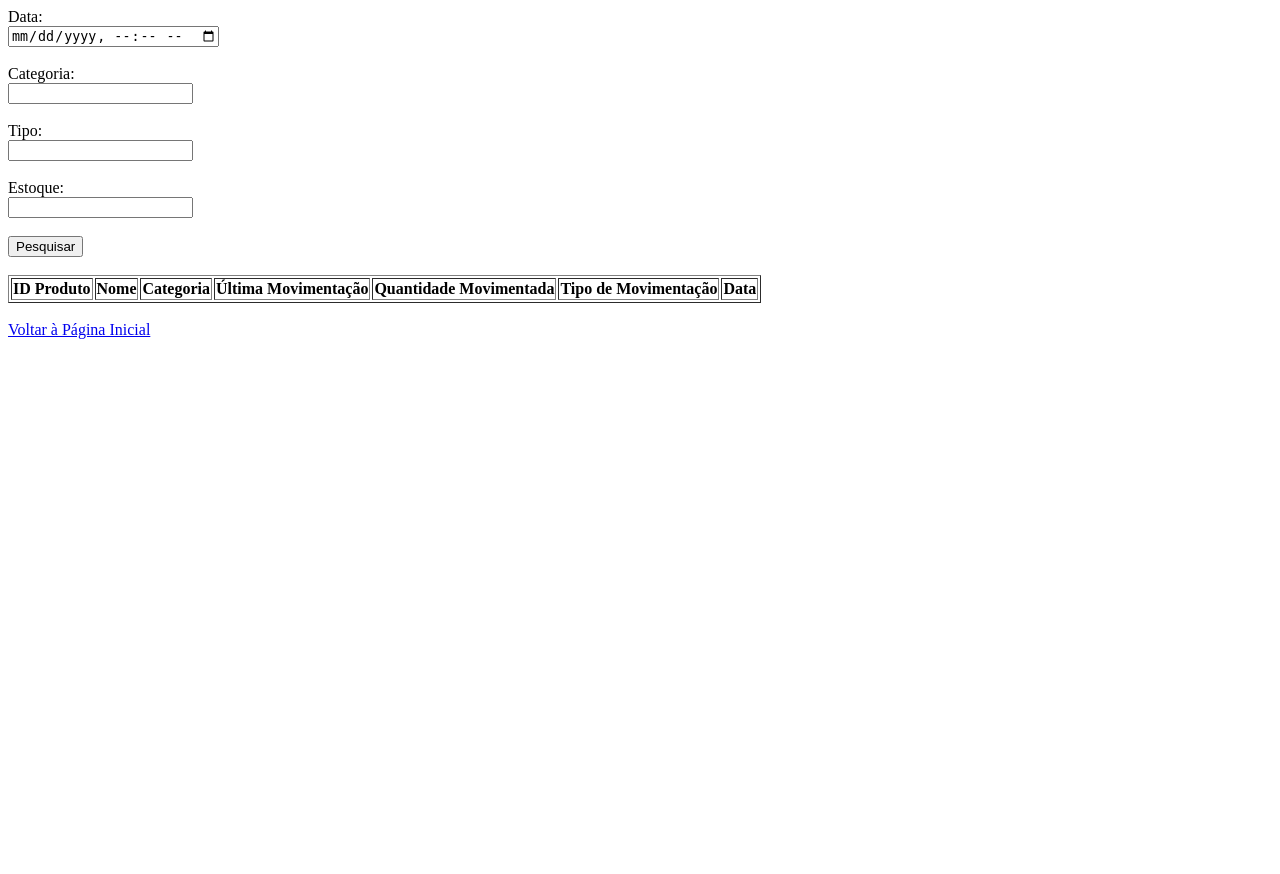
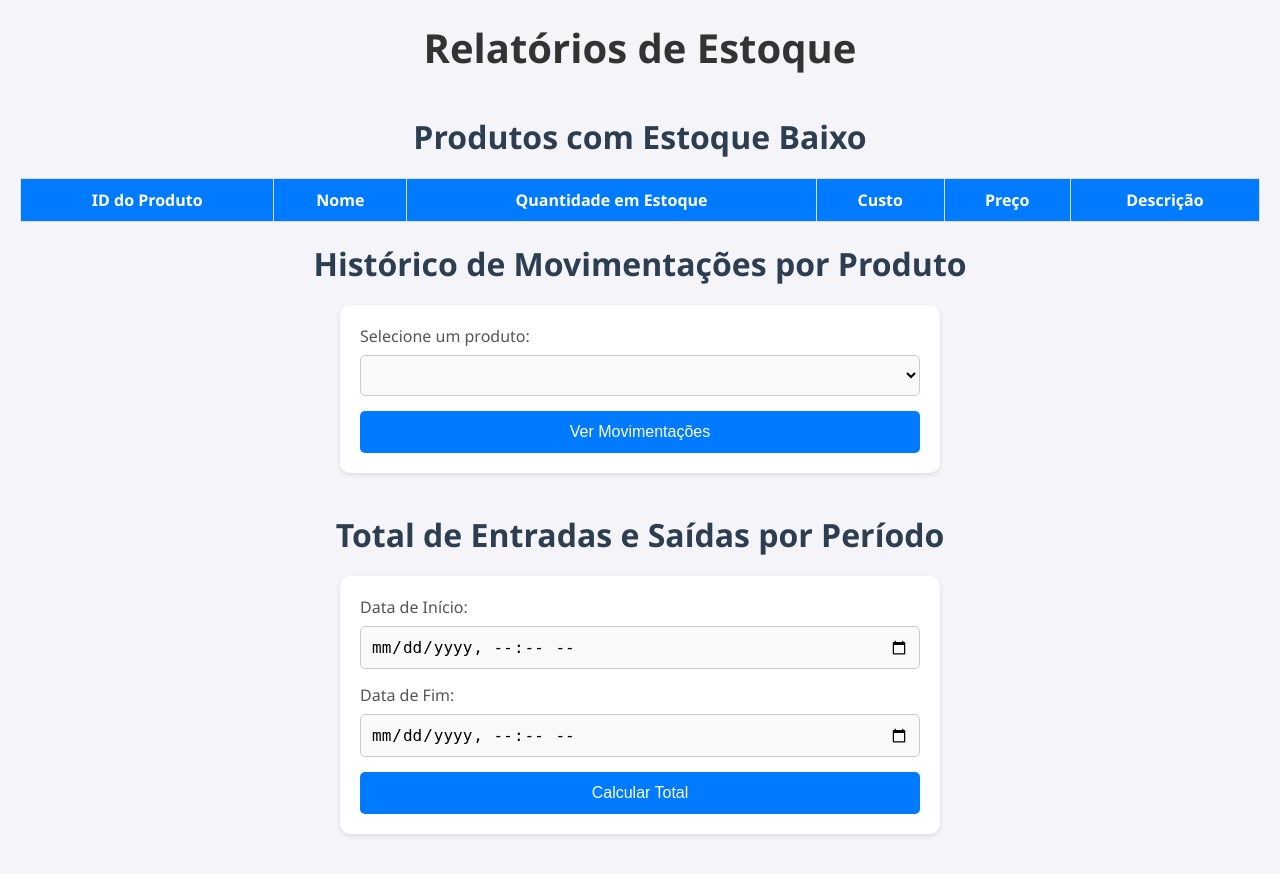
Before and after one commit to Sra-Estela/projeto_de_bd, a Flask app: page /relatorio in a window 1280 px wide. Before the commit the page ends 339 px from the top, so only its background shows below. Run offline with Flask 3, Linux system fonts and the light colour scheme; data comes from the database, SQL or seed files in the repository; lists and menus that the app fills with data are empty.

Commit message:
Mais algumas coisas

```diff
--- a/sistema_de_controle_de_estoque/app.py
+++ b/sistema_de_controle_de_estoque/app.py
@@ -23,7 +23,7 @@ def get_db_connection():
 
 @app.route('/')
 def home():
-    return render_template('index.html')
+    return render_template('home.html')
 
 @app.route('/cadastro')
 def cadastro():
@@ -197,6 +197,40 @@ def registrar_movimentacao():
 
     return render_template('gestao_de_movimentacao_de_estoque.html', movimentacoes=movimentacoes)
 
-@app.route('/relatorio')
+# Parte de Relatórios:
+
+@app.route('/relatorio', methods=['GET', 'POST'])
 def relatorio():
-    return render_template('relatorio.html')
+    db = get_db_connection()
+    cursor = db.cursor(dictionary=True)
+
+    # Produtos com estoque abaixo de 10 unidades
+    cursor.execute('''
+        SELECT pro_id, pro_nome, pro_estoque, pro_custo, pro_preco, pro_descricao
+        FROM tb_produto
+        WHERE pro_estoque < 10
+    ''')
+    low_stock_products = cursor.fetchall()
+
+    if request.method == 'POST':
+        # Processar o formulário para o histórico de movimentações e total de entradas/saídas
+        start_date = request.form.get('start_date')
+        end_date = request.form.get('end_date')
+
+        cursor.execute('''
+            SELECT mov_pro_id, SUM(mov_quantidade) AS total_quantidade, mov_tipo
+            FROM tb_movimentacoes
+            WHERE mov_data BETWEEN %s AND %s
+            GROUP BY mov_pro_id, mov_tipo
+        ''', (start_date, end_date))
+
+        total_movimentacoes = cursor.fetchall()
+
+        cursor.close()
+        db.close()
+
+        return render_template('relatorio.html', low_stock_products=low_stock_products, total_movimentacoes=total_movimentacoes)
+
+    cursor.close()
+    db.close()
+    return render_template('relatorio.html', low_stock_products=low_stock_products)
--- a/sistema_de_controle_de_estoque/static/relatorio.css
+++ b/sistema_de_controle_de_estoque/static/relatorio.css
@@ -1,48 +1,95 @@
-body {
-    font-family: 'Arial', sans-serif;
-    background-color: #f4f7f9;
-    color: #333;
+* {
     margin: 0;
     padding: 0;
+    box-sizing: border-box;
+}
+
+body {
+    font-family: 'Segoe UI', Tahoma, Geneva, Verdana, sans-serif;
+    background-color: #f4f4f9;
     display: flex;
     flex-direction: column;
     align-items: center;
+    padding: 20px;
 }
 
-/* Títulos */
 h1 {
-    color: #2c3e50;
-    margin-top: 20px;
-    text-align: center;
-    font-size: 2.5em;
+    color: #333;
+    margin-bottom: 20px;
+    font-size: 2.5rem;
 }
 
 h2 {
-    color: #34495e;
-    margin-bottom: 10px;
-    font-size: 1.8em;
+    color: #2c3e50;
+    margin-top: 20px;
+    font-size: 2rem;
 }
 
-/* Seções */
-section {
-    background-color: #ffffff;
+h3 {
+    color: #34495e;
+    margin-top: 20px;
+}
+
+/* Formulários */
+form {
+    background-color: #fff;
+    padding: 20px;
+    border-radius: 10px;
     box-shadow: 0 2px 5px rgba(0, 0, 0, 0.1);
-    padding: 20px;
     margin: 20px 0;
-    width: 80%;
-    border-radius: 10px;
-    text-align: center;
+    display: flex;
+    flex-direction: column;
+    width: 100%;
+    max-width: 600px;
+}
+
+label {
+    font-size: 16px;
+    color: #555;
+    margin-bottom: 8px;
+}
+
+input[type="text"],
+input[type="number"],
+input[type="datetime-local"],
+select,
+textarea {
+    width: 100%;
+    padding: 10px;
+    margin-bottom: 15px;
+    border: 1px solid #ccc;
+    border-radius: 5px;
+    font-size: 16px;
+    transition: all 0.3s ease;
+    background-color: #f9f9f9;
+}
+
+input[type="submit"] {
+    background-color: #007BFF;
+    color: #fff;
+    border: none;
+    padding: 12px 20px;
+    font-size: 16px;
+    border-radius: 5px;
+    cursor: pointer;
+    width: 100%;
+    transition: background-color 0.3s ease;
+}
+
+input[type="submit"]:hover {
+    background-color: #0056b3;
 }
 
 /* Tabelas */
 table {
     width: 100%;
     border-collapse: collapse;
-    margin-top: 15px;
+    margin-top: 20px;
+    background-color: #ffffff;
 }
 
 thead {
-    background-color: #2c3e50;
+    background-color: #007BFF;
     color: #fff;
 }
 
@@ -52,54 +99,18 @@ th, td {
     text-align: center;
 }
 
-
-/* Formulários */
-form {
-    margin-bottom: 20px;
+tbody tr:nth-child(even) {
+    background-color: #f2f2f2;
 }
 
-label {
-    font-size: 1em;
-    color: #2c3e50;
+tbody tr:hover {
+    background-color: #e0e0e0;
 }
 
-select {
-    font-size: 1em;
-    padding: 5px;
-    margin: 0 10px;
-    border-radius: 5px;
-    border: 1px solid #ccc;
+/* Lista */
+ul {
+    padding: 10px;
+    width: 100%;
+    max-width: 600px;
+    list-style-type: none;
 }
-
-button {
-    font-size: 1em;
-    padding: 8px 15px;
-    color: #fff;
-    background-color: #2c3e50;
-    border: none;
-    border-radius: 5px;
-    cursor: pointer;
-}
-
-button:hover {
-    background-color: #2c3e50;
-}
-
-/* Responsividade */
-@media (max-width: 768px) {
-    section {
-        width: 95%;
-    }
-
-    table {
-        font-size: 0.9em;
-    }
-
-    h1 {
-        font-size: 2em;
-    }
-
-    h2 {
-        font-size: 1.5em;
-    }
-}
--- a/sistema_de_controle_de_estoque/templates/relatorio.html
+++ b/sistema_de_controle_de_estoque/templates/relatorio.html
@@ -5,112 +5,79 @@
     <meta http-equiv="X-UA-Compatible" content="IE=edge">
     <meta name="viewport" content="width=device-width, initial-scale=1.0">
     <title>Relatórios e Consultas Avançadas</title>
+    <link rel="stylesheet" href="../static/relatorio.css">
 </head>
 <body>
-    <form action="relatorio" method="post">
-        <label for="Data">Data:</label><br>
-        <input type="datetime-local" name="data" id="data"><br><br>
-        <!-- --- -->
-        <label for="Categoria">Categoria:</label><br>
-        <input type="text" name="categoria" id="categoria"><br><br>
-        <!-- --- -->
-        <label for="Tipo">Tipo:</label><br>
-        <input type="text" name="tipo" id="tipo"><br><br>
-        <!-- --- -->
-        <label for="Estoque">Estoque:</label><br>
-        <input type="number" name="estoque" id="estoque"><br><br>
-        <!-- --- -->
-        <input type="submit" value="Pesquisar">
-    </form><br>
-    <!-- <section>
+    <h1>Relatórios de Estoque</h1>
+
     <h2>Produtos com Estoque Baixo</h2>
-        <p>Lista de produtos com menos de 10 unidades em estoque.</p>
     <table>
         <thead>
             <tr>
+                <th>ID do Produto</th>
                 <th>Nome</th>
+                <th>Quantidade em Estoque</th>
+                <th>Custo</th>
+                <th>Preço</th>
                 <th>Descrição</th>
-                    <th>Quantidade</th>
             </tr>
         </thead>
         <tbody>
-                {% for product in low_stock_products %}
+            {% for produto in low_stock_products %}
             <tr>
-                    <td>{{ product['name'] }}</td>
-                    <td>{{ product['description'] }}</td>
-                    <td>{{ product['quantity'] }}</td>
+                <td>{{ produto.pro_id }}</td>
+                <td>{{ produto.pro_nome }}</td>
+                <td>{{ produto.pro_estoque }}</td>
+                <td>{{ produto.pro_custo }}</td>
+                <td>{{ produto.pro_preco }}</td>
+                <td>{{ produto.pro_descricao }}</td>
             </tr>
             {% endfor %}
         </tbody>
     </table>
-    </section>
 
-    <section>
     <h2>Histórico de Movimentações por Produto</h2>
-        <p>Selecione um produto para visualizar todas as suas movimentações de estoque.</p>
-        <form method="GET" action="/movements">
-            <label for="product_id">Produto:</label>
-            <select id="product_id" name="product_id">
-                {% for product in all_products %}
-                <option value="{{ product['id'] }}">{{ product['name'] }}</option>
+    <form method="POST" action="/relatorio">
+        <label for="product_id">Selecione um produto:</label>
+        <select name="product_id" id="product_id" required>
+            {% for produto in low_stock_products %}
+            <option value="{{ produto.pro_id }}">{{ produto.pro_nome }}</option>
             {% endfor %}
         </select>
-            <button type="submit">Ver Movimentações</button>
+        <input type="submit" value="Ver Movimentações">
     </form>
 
+    <h2>Total de Entradas e Saídas por Período</h2>
+    <form method="POST" action="/relatorio">
+        <label for="start_date">Data de Início:</label>
+        <input type="datetime-local" name="start_date" id="start_date" required>
+
+        <label for="end_date">Data de Fim:</label>
+        <input type="datetime-local" name="end_date" id="end_date" required>
+
+        <input type="submit" value="Calcular Total">
+    </form>
+
+    {% if total_movimentacoes %}
+    <h3>Relatório de Movimentações</h3>
     <table>
         <thead>
             <tr>
-                    <th>Data</th>
-                    <th>Quantidade</th>
-                    <th>Motivo</th>
+                <th>ID do Produto</th>
+                <th>Total Quantidade</th>
                 <th>Tipo</th>
             </tr>
         </thead>
         <tbody>
-                {% for movement in movements %}
+            {% for movimentacao in total_movimentacoes %}
             <tr>
-                    <td>{{ movement['date'] }}</td>
-                    <td>{{ movement['quantity'] }}</td>
-                    <td>{{ movement['reason'] }}</td>
-                    <td>{{ movement['type'] }}</td>
+                <td>{{ movimentacao.mov_pro_id }}</td>
+                <td>{{ movimentacao.total_quantidade }}</td>
+                <td>{{ movimentacao.mov_tipo }}</td>
             </tr>
             {% endfor %}
         </tbody>
     </table>
-    </section>
-
-    <section>
-        <h2>Total de Entradas e Saídas</h2>
-        <p>Escolha um intervalo de datas para visualizar o total de movimentações de estoque.</p>
-    </section> -->
-    <table border="1">
-        <thead>
-            <tr>
-                <th>ID Produto</th>
-                <th>Nome</th>
-                <th>Categoria</th>
-                <th>Última Movimentação</th>
-                <th>Quantidade Movimentada</th>
-                <th>Tipo de Movimentação</th>
-                <th>Data</th>
-            </tr>
-        </thead>
-        <tbody>
-            {% for produto in produtos %}
-            <tr>
-                <td>{{ produto.pro_id }}</td>
-                <td>{{ produto.pro_nome }}</td>
-                <td>{{ produto.cat_nome if produto.cat_nome else 'Sem Categoria' }}</td>
-                <td>{{ produto.mov_id if produto.mov_id else 'Nenhuma Movimentação' }}</td>
-                <td>{{ produto.mov_quantidade if produto.mov_quantidade else '-' }}</td>
-                <td>{{ produto.mov_tipo if produto.mov_tipo else '-' }}</td>
-                <td>{{ produto.mov_data if produto.mov_data else '-' }}</td>
-            </tr>
-            {% endfor %}
-        </tbody>
-    </table><br>
-
-    <a href="{{ url_for('home') }}">Voltar à Página Inicial</a>
+    {% endif %}
 </body>
 </html>
```
Also changed, not shown: sistema_de_controle_de_estoque/funcional.md (+7 -7 lines), sistema_de_controle_de_estoque/static/home.css (added, +58 -0 lines), sistema_de_controle_de_estoque/templates/home.html (added, +24 -0 lines), sistema_de_controle_de_estoque/templates/index.html (deleted, +0 -13 lines), sistema_de_controle_de_estoque/imgs/distribuidora.png (added), sistema_de_controle_de_estoque/imgs/png-clipart-filling-station-fuel-dispenser-cartoon-comics-logo.png (added). Lines whose indentation alone changed are shown as unchanged.
